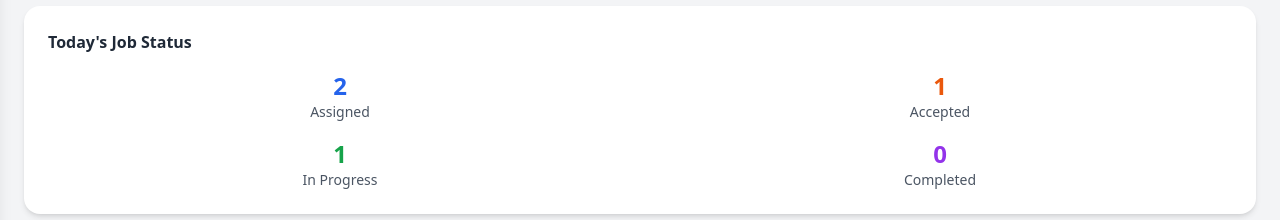
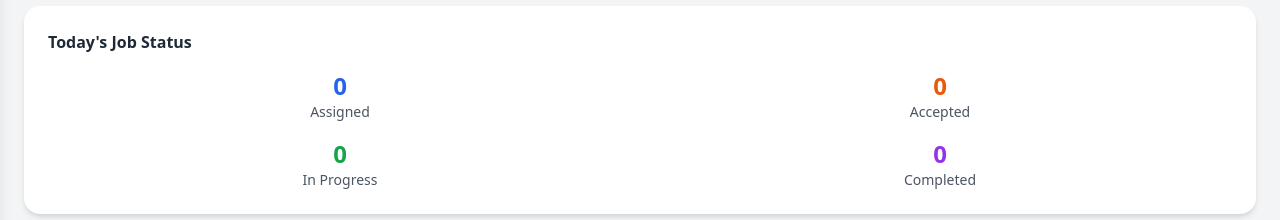
Before and after one commit to Tyzarmedia/FieldOps, a React (Vite) app: page /assistant-technician in a window 1280 px wide. Shown: the part 226-446 px from the top of the page. Built offline with nearby package versions, Linux system fonts and the light colour scheme; sample sign-in values are in the browser's storage.

Commit message:
Update stats calculation to use assigned jobs data
cgen-b09101025c714d5fb5855c6b3f626130

```diff
--- a/client/pages/AssistantTechnicianDashboard.tsx
+++ b/client/pages/AssistantTechnicianDashboard.tsx
@@ -101,10 +101,12 @@ export default function AssistantTechnicianDashboard() {
   }, []);
 
   const stats = {
-    assignedJobs: getJobsByStatus("assigned").length,
-    acceptedJobs: getJobsByStatus("accepted").length,
-    inProgressJobs: getJobsByStatus("in-progress").length,
-    completedJobs: getJobsByStatus("completed").length,
+    assignedJobs: assignedJobs.filter(job => job.status === "Assigned").length,
+    acceptedJobs: assignedJobs.filter(job => job.status === "Accepted").length,
+    inProgressJobs: assignedJobs.filter(job => job.status === "In Progress").length,
+    completedJobs: assignedJobs.filter(job => job.status === "Completed").length,
+    pendingReview: assignedJobs.filter(job => job.status === "Pending Technician Review").length,
+    totalJobs: assignedJobs.length,
   };
 
   const sideNavItems = [
```
